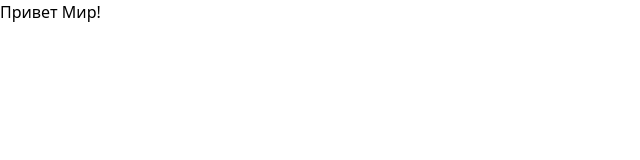
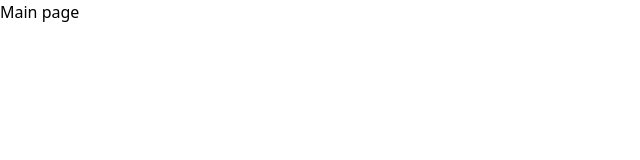
Before and after one commit to AlexburtT/start-nuxt, a Nuxt app: page / in a window 1280 px wide. Shown: the top 160 px of the page, without its empty margins (0-640 px from the left). Built offline with nearby package versions, Linux system fonts and the light colour scheme.

Commit message:
add pages

```diff
--- a/app.vue
+++ b/app.vue
@@ -1,5 +1,5 @@
 <template>
-  <div>
-    <h1 class="text-3xl font-bold underline">Привет Мир!</h1>
-  </div>
+	<NuxtLayout>
+		<NuxtPage />
+	</NuxtLayout>
 </template>
--- /dev/null
+++ b/pages/about.vue
@@ -0,0 +1,5 @@
+<template>
+	<div>
+		<h1 class="text-3xl font-bold underline">About pages</h1>
+	</div>
+</template>
--- /dev/null
+++ b/pages/index.vue
@@ -0,0 +1,5 @@
+<template>
+	<div>
+		<h1 class="text-3xl font-bold">Main page</h1>
+	</div>
+</template>
```
